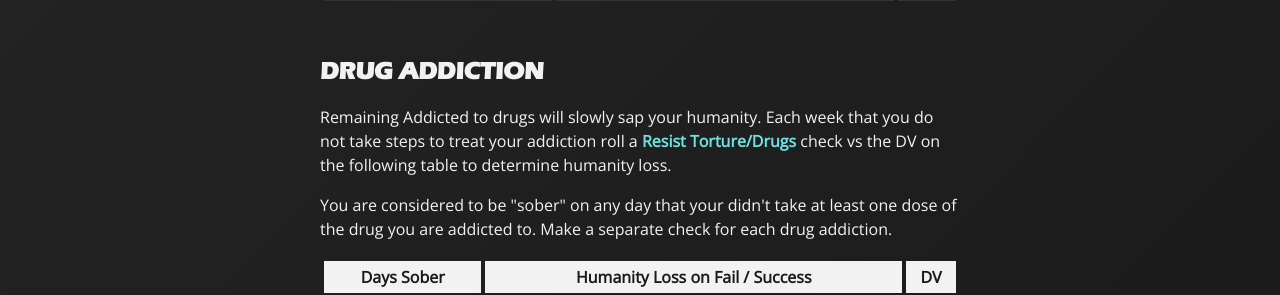
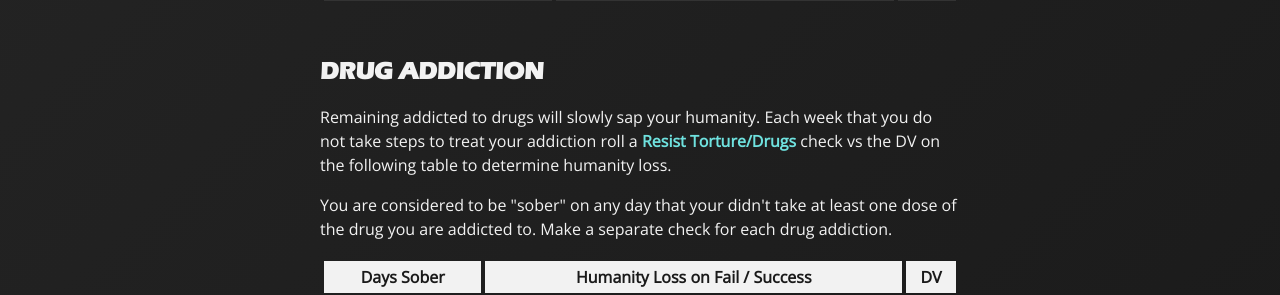
Before and after one commit to jdip/RED-Repo, a Jekyll site: the page built from docs/lifestyle.html, in a window 1280 px wide and 900 px high, scrolled down 3504 px. Shown: the part 154-449 px from the top of the window. Built offline with Jekyll 4.4.1, drawn with Linux system fonts in a browser that asks for light colours; some web fonts are replaced.

```diff
--- a/docs/lifestyle.html
+++ b/docs/lifestyle.html
@@ -310,7 +310,7 @@ roll this Wilderness Survival Check for you.
 </table>
 <br><br>
 <h3>Drug Addiction</h3>
-<p>Remaining Addicted to drugs will slowly sap your humanity. Each week that you do not take steps to treat your addiction roll a <a href="{{ '/skills/resist-torture-drugs' | relative_url }}">Resist Torture/Drugs</a> check vs the DV on the following table to determine humanity loss.</p>
+<p>Remaining addicted to drugs will slowly sap your humanity. Each week that you do not take steps to treat your addiction roll a <a href="{{ '/skills/resist-torture-drugs' | relative_url }}">Resist Torture/Drugs</a> check vs the DV on the following table to determine humanity loss.</p>
 <p>You are considered to be "sober" on any day that your didn't take at least one dose of the drug you are addicted to. Make a separate check for each drug addiction.</p>
 <table class="rowshades" width="100%">
     <thead>
```
